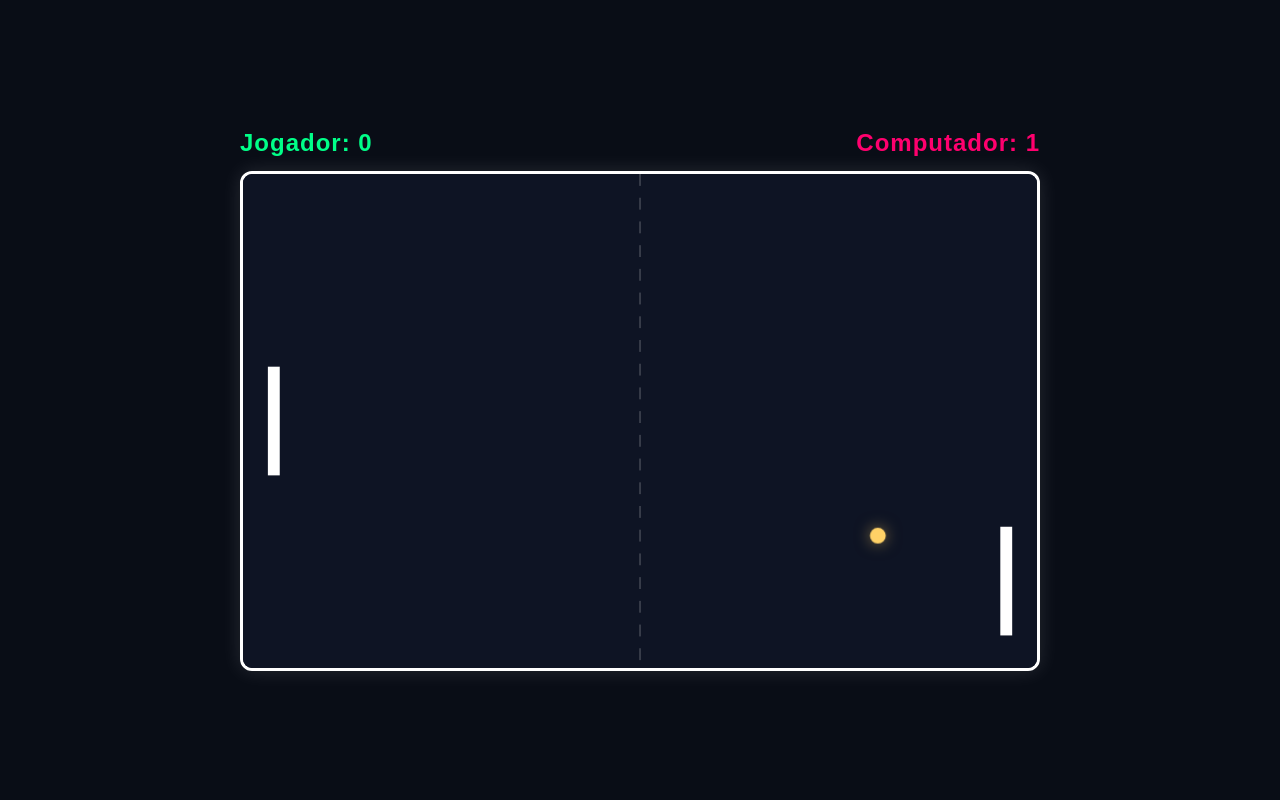
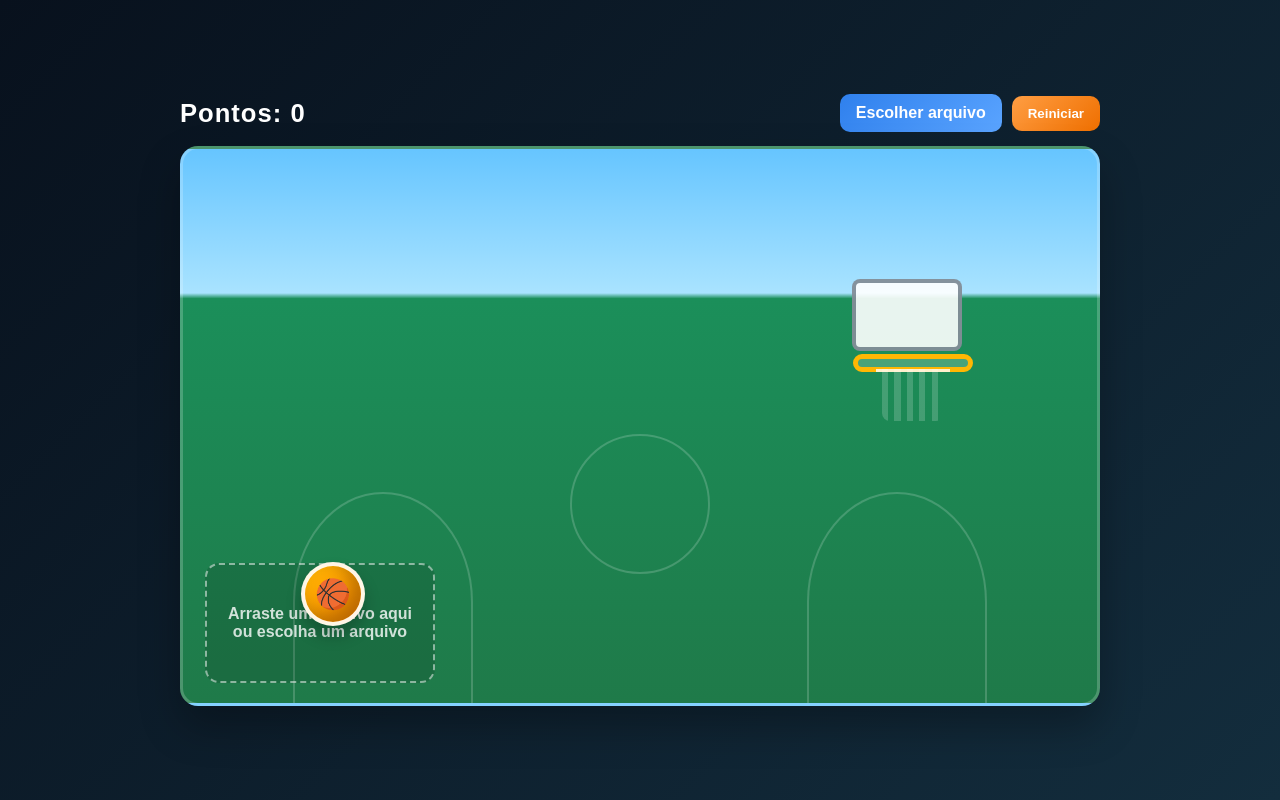
Before and after one commit to guilhermemhx/pong-game, a plain HTML site: page index.html in a window 1280 px wide. Drawn offline with Linux system fonts and the light colour scheme.

Commit message:
Replace Pong with a basketball shot game that accepts uploaded files and lets the user shoot them into the basket

```diff
--- a/index.html
+++ b/index.html
@@ -3,10 +3,23 @@
   <head>
     <meta charset="UTF-8" />
     <meta name="viewport" content="width=device-width, initial-scale=1.0" />
-    <title>Pong</title>
+    <title>Cesta de Basquete</title>
     <style>
+      :root {
+        --bg1: #08111d;
+        --bg2: #132d3d;
+        --court: #1b8f5a;
+        --court-line: rgba(255, 255, 255, 0.18);
+        --orange: #ff9e43;
+        --orange-dark: #ef6f00;
+        --blue: #2f80ed;
+        --red: #ff4d6d;
+        --white: #ffffff;
+      }
+
       * {
         box-sizing: border-box;
+        user-select: none;
       }
 
       body {
@@ -14,317 +27,531 @@
         min-height: 100vh;
         display: grid;
         place-items: center;
-        background: #090d16;
-        color: white;
+        background: linear-gradient(135deg, var(--bg1), var(--bg2));
+        color: var(--white);
         font-family: Arial, Helvetica, sans-serif;
       }
 
-      .game-box {
+      .game-wrap {
+        width: min(920px, 92vw);
         display: flex;
         flex-direction: column;
-        align-items: center;
         gap: 14px;
       }
 
-      .scoreboard {
-        width: 800px;
+      .topbar {
         display: flex;
         justify-content: space-between;
-        font-size: 1.5rem;
+        align-items: center;
+        gap: 12px;
+        flex-wrap: wrap;
+      }
+
+      .score {
+        font-size: clamp(1.3rem, 2vw, 2rem);
         font-weight: bold;
         letter-spacing: 1px;
       }
 
-      #playerScore {
-        transition: all 0.3s ease;
+      .controls {
+        display: flex;
+        gap: 10px;
+        align-items: center;
+        flex-wrap: wrap;
       }
 
-      #computerScore {
-        transition: all 0.3s ease;
+      .upload-btn,
+      .reset-btn {
+        border: none;
+        border-radius: 10px;
+        padding: 10px 16px;
+        font-weight: bold;
+        cursor: pointer;
+        transition: transform 0.15s ease, filter 0.15s ease;
       }
 
-      .score-flash {
-        animation: scoreFlash 0.6s ease-out;
+      .upload-btn {
+        background: linear-gradient(135deg, var(--blue), #5aa4ff);
+        color: white;
       }
 
-      @keyframes scoreFlash {
-        0% {
-          transform: scale(1.5);
-          text-shadow: 0 0 20px currentColor;
-        }
-        100% {
-          transform: scale(1);
-          text-shadow: none;
-        }
+      .reset-btn {
+        background: linear-gradient(135deg, var(--orange), var(--orange-dark));
+        color: white;
       }
 
-      canvas {
-        display: block;
-        width: 800px;
-        height: 500px;
-        background: linear-gradient(180deg, #0e1424, #111827);
-        border: 3px solid #fff;
+      .upload-btn:hover,
+      .reset-btn:hover {
+        transform: translateY(-2px);
+        filter: brightness(1.08);
+      }
+
+      #fileInput {
+        display: none;
+      }
+
+      .arena {
+        position: relative;
+        width: 100%;
+        height: 560px;
+        overflow: hidden;
+        border-radius: 18px;
+        border: 3px solid rgba(255, 255, 255, 0.2);
+        background: linear-gradient(180deg, #66c5ff 0%, #a9e3ff 26%, var(--court) 27%, #1f7a49 100%);
+        box-shadow: 0 20px 40px rgba(0, 0, 0, 0.28);
+      }
+
+      .court-lines {
+        position: absolute;
+        inset: 0;
+      }
+
+      .line {
+        position: absolute;
+        border: 2px solid var(--court-line);
+      }
+
+      .mid-circle {
+        width: 140px;
+        height: 140px;
+        border-radius: 50%;
+        left: 50%;
+        top: 64%;
+        transform: translate(-50%, -50%);
+      }
+
+      .three-line {
+        width: 180px;
+        height: 220px;
+        left: 12%;
+        top: 62%;
+        border-radius: 50% 50% 0 0;
+        border-bottom: 0;
+      }
+
+      .three-line.right {
+        left: auto;
+        right: 12%;
+      }
+
+      .hoop {
+        position: absolute;
+        right: 100px;
+        top: 120px;
+        width: 180px;
+        height: 150px;
+      }
+
+      .backboard {
+        position: absolute;
+        right: 35px;
+        top: 10px;
+        width: 110px;
+        height: 72px;
+        background: rgba(255, 255, 255, 0.9);
+        border: 4px solid rgba(20, 40, 60, 0.5);
+        border-radius: 8px;
+      }
+
+      .rim {
+        position: absolute;
+        right: 24px;
+        top: 85px;
+        width: 120px;
+        height: 18px;
+        border: 5px solid #ffb703;
         border-radius: 12px;
-        box-shadow: 0 0 20px rgba(255, 255, 255, 0.12);
+        background: rgba(255, 255, 255, 0.2);
+      }
+
+      .rim::before {
+        content: "";
+        position: absolute;
+        inset: 10px 18px auto 18px;
+        height: 3px;
+        background: rgba(255, 255, 255, 0.8);
+      }
+
+      .net {
+        position: absolute;
+        right: 53px;
+        top: 100px;
+        width: 62px;
+        height: 52px;
+        background-image: linear-gradient(to right, rgba(255,255,255,0.2) 0 10%, transparent 10% 20%, rgba(255,255,255,0.2) 20% 30%, transparent 30% 40%, rgba(255,255,255,0.2) 40% 50%, transparent 50% 60%, rgba(255,255,255,0.2) 60% 70%, transparent 70% 80%, rgba(255,255,255,0.2) 80% 90%, transparent 90% 100%);
+        border-radius: 0 0 8px 8px;
+        clip-path: polygon(0 0, 100% 0, 100% 100%, 0 100%, 0 0);
+        opacity: 0.9;
+      }
+
+      .drop-area {
+        position: absolute;
+        left: 22px;
+        bottom: 20px;
+        width: 230px;
+        min-height: 120px;
+        padding: 12px;
+        border: 2px dashed rgba(255, 255, 255, 0.5);
+        border-radius: 14px;
+        background: rgba(0, 0, 0, 0.12);
+        display: flex;
+        align-items: center;
+        justify-content: center;
+        text-align: center;
+        color: rgba(255, 255, 255, 0.8);
+        font-weight: bold;
+      }
+
+      .ball {
+        position: absolute;
+        width: 64px;
+        height: 64px;
+        border-radius: 50%;
+        border: 4px solid rgba(255,255,255,0.9);
+        box-shadow: inset -10px -8px 18px rgba(0,0,0,0.25), 0 10px 16px rgba(0,0,0,0.22);
+        background-size: cover;
+        background-position: center;
+        cursor: grab;
+        z-index: 10;
+        transform: translate(-50%, -50%);
+        transition: box-shadow 0.2s ease;
+      }
+
+      .ball.dragging {
+        cursor: grabbing;
+        box-shadow: inset -10px -8px 18px rgba(0,0,0,0.25), 0 18px 24px rgba(0,0,0,0.35);
+      }
+
+      .ball.empty {
+        background: linear-gradient(135deg, #ffb703, #fb8500);
+      }
+
+      .ball.empty::before {
+        content: "🏀";
+        position: absolute;
+        inset: 0;
+        display: grid;
+        place-items: center;
+        font-size: 1.8rem;
+      }
+
+      .message {
+        position: absolute;
+        left: 50%;
+        top: 26px;
+        transform: translateX(-50%);
+        background: rgba(8, 17, 29, 0.7);
+        border: 1px solid rgba(255,255,255,0.2);
+        padding: 8px 16px;
+        border-radius: 999px;
+        font-weight: bold;
+        color: white;
+        opacity: 0;
+        transition: opacity 0.2s ease;
+      }
+
+      .message.show {
+        opacity: 1;
       }
     </style>
   </head>
   <body>
-    <div class="game-box">
-      <div class="scoreboard">
-        <span style="color: #00ff88;">Jogador: <strong id="playerScore">0</strong></span>
-        <span style="color: #ff006e;">Computador: <strong id="computerScore">0</strong></span>
+    <div class="game-wrap">
+      <div class="topbar">
+        <div class="score">Pontos: <span id="score">0</span></div>
+
+        <div class="controls">
+          <label for="fileInput" class="upload-btn">Escolher arquivo</label>
+          <input id="fileInput" type="file" accept="image/*,.pdf,.doc,.docx,.txt" />
+          <button type="button" class="reset-btn" id="resetBtn">Reiniciar</button>
+        </div>
       </div>
 
-      <canvas id="gameCanvas" width="800" height="500"></canvas>
+      <div class="arena" id="arena">
+        <div class="court-lines">
+          <div class="line mid-circle"></div>
+          <div class="line three-line"></div>
+          <div class="line three-line right"></div>
+        </div>
+
+        <div class="hoop" aria-label="Cesta">
+          <div class="backboard"></div>
+          <div class="rim"></div>
+          <div class="net"></div>
+        </div>
+
+        <div class="drop-area" id="dropArea">
+          Arraste um arquivo aqui<br />ou escolha um arquivo
+        </div>
+
+        <div class="message" id="message">+</div>
+        <div class="ball empty" id="ball"></div>
+      </div>
     </div>
 
     <script>
-      const canvas = document.getElementById("gameCanvas");
-      const ctx = canvas.getContext("2d");
+      const arena = document.getElementById("arena");
+      const ball = document.getElementById("ball");
+      const scoreEl = document.getElementById("score");
+      const fileInput = document.getElementById("fileInput");
+      const dropArea = document.getElementById("dropArea");
+      const messageEl = document.getElementById("message");
+      const resetBtn = document.getElementById("resetBtn");
 
-      const playerScoreEl = document.getElementById("playerScore");
-      const computerScoreEl = document.getElementById("computerScore");
-
-      const paddleWidth = 12;
-      const paddleHeight = 110;
-      const paddleOffset = 25;
-
-      const leftPaddle = {
-        x: paddleOffset,
-        y: canvas.height / 2 - paddleHeight / 2,
-        width: paddleWidth,
-        height: paddleHeight,
-        speed: 8
+      const state = {
+        score: 0,
+        isDragging: false,
+        hasFile: false,
+        ballX: 180,
+        ballY: 420,
+        vx: 0,
+        vy: 0,
+        gravity: 0.42,
+        friction: 0.99,
+        launched: false,
+        shotPower: 0,
+        lastPointer: { x: 0, y: 0 },
+        fileText: ""
       };
 
-      const rightPaddle = {
-        x: canvas.width - paddleOffset - paddleWidth,
-        y: canvas.height / 2 - paddleHeight / 2,
-        width: paddleWidth,
-        height: paddleHeight,
-        speed: 5.2
+      function setBallPosition(x, y) {
+        state.ballX = x;
+        state.ballY = y;
+        ball.style.left = x + "px";
+        ball.style.top = y + "px";
+      }
+
+      function resetBallPosition() {
+        setBallPosition(150, 445);
+        state.vx = 0;
+        state.vy = 0;
+        state.launched = false;
+        state.isDragging = false;
+        ball.classList.remove("dragging");
+      }
+
+      function updateBallVisual() {
+        if (!state.hasFile) {
+          ball.style.backgroundImage = "";
+          ball.classList.add("empty");
+          return;
+        }
+
+        ball.classList.remove("empty");
+      }
+
+      function showMessage(text) {
+        messageEl.textContent = text;
+        messageEl.classList.add("show");
+        clearTimeout(showMessage.timeoutId);
+        showMessage.timeoutId = setTimeout(() => {
+          messageEl.classList.remove("show");
+        }, 700);
+      }
+
+      function scorePoint() {
+        state.score += 1;
+        scoreEl.textContent = state.score;
+        showMessage("Cesta!");
+        setTimeout(() => {
+          resetBallPosition();
+        }, 350);
+      }
+
+      function applyFile(file) {
+        if (!file) return;
+
+        const reader = new FileReader();
+        reader.onload = (event) => {
+          const result = event.target.result;
+          state.hasFile = true;
+          state.fileText = file.name;
+          ball.style.backgroundImage = `url(${result})`;
+          ball.title = file.name;
+          updateBallVisual();
+          resetBallPosition();
+        };
+        reader.readAsDataURL(file);
+      }
+
+      function handleFileSelection(event) {
+        const file = event.target.files[0];
+        applyFile(file);
+      }
+
+      function getArenaBounds() {
+        const rect = arena.getBoundingClientRect();
+        return { width: rect.width, height: rect.height };
+      }
+
+      function isInBasket() {
+        const basket = {
+          x: arena.offsetWidth - 200,
+          y: 110,
+          width: 120,
+          height: 110
         };
 
-      const ball = {
-        x: canvas.width / 2,
-        y: canvas.height / 2,
-        radius: 8,
-        speed: 6,
-        vx: 6,
-        vy: 4
-      };
+        const radius = 32;
+        const centerX = state.ballX;
+        const centerY = state.ballY;
 
-      const keys = {
-        ArrowUp: false,
-        ArrowDown: false
-      };
-
-      let playerScore = 0;
-      let computerScore = 0;
-      let scoreFlashPlayer = 0;
-      let scoreFlashComputer = 0;
-
-      function resetBall(direction = 1) {
-        ball.x = canvas.width / 2;
-        ball.y = canvas.height / 2;
-
-        const angle = (Math.random() * (Math.PI / 2)) - (Math.PI / 4);
-        const speed = ball.speed + Math.min(playerScore + computerScore, 8) * 0.35;
-
-        ball.vx = Math.cos(angle) * speed * direction;
-        ball.vy = Math.sin(angle) * speed;
+        return (
+          centerX + radius > basket.x &&
+          centerX - radius < basket.x + basket.width &&
+          centerY + radius > basket.y &&
+          centerY - radius < basket.y + basket.height &&
+          state.vy > 0
+        );
       }
 
-      function updatePlayerPaddle() {
-        if (keys.ArrowUp) leftPaddle.y -= leftPaddle.speed;
-        if (keys.ArrowDown) leftPaddle.y += leftPaddle.speed;
+      function updatePhysics() {
+        const bounds = getArenaBounds();
 
-        leftPaddle.y = Math.max(0, Math.min(canvas.height - leftPaddle.height, leftPaddle.y));
-      }
+        if (!state.launched) return;
 
-      canvas.addEventListener("mousemove", (event) => {
-        const rect = canvas.getBoundingClientRect();
-        const mouseY = event.clientY - rect.top;
+        state.vy += state.gravity;
+        state.ballX += state.vx;
+        state.ballY += state.vy;
 
-        leftPaddle.y = mouseY - leftPaddle.height / 2;
-        leftPaddle.y = Math.max(0, Math.min(canvas.height - leftPaddle.height, leftPaddle.y));
-      });
-
-      document.addEventListener("keydown", (event) => {
-        if (event.key === "ArrowUp" || event.key === "ArrowDown") {
-          keys[event.key] = true;
-          event.preventDefault();
-        }
-      });
-
-      document.addEventListener("keyup", (event) => {
-        if (event.key === "ArrowUp" || event.key === "ArrowDown") {
-          keys[event.key] = false;
-        }
-      });
-
-      function updateComputerPaddle() {
-        const targetY = ball.y - (rightPaddle.y + rightPaddle.height / 2);
-        rightPaddle.y += targetY * 0.08;
-        rightPaddle.y = Math.max(0, Math.min(canvas.height - rightPaddle.height, rightPaddle.y));
-      }
-
-      function handleWallCollision() {
-        if (ball.y - ball.radius <= 0 || ball.y + ball.radius >= canvas.height) {
-          ball.vy *= -1;
-          ball.y = Math.max(ball.radius, Math.min(canvas.height - ball.radius, ball.y));
+        if (state.ballY + 32 >= bounds.height) {
+          state.ballY = bounds.height - 32;
+          state.vy *= -0.45;
+          state.vx *= 0.88;
+          if (Math.abs(state.vy) < 2) {
+            state.vy = 0;
+            state.vx = 0;
+            state.launched = false;
+            showMessage("Errou!");
           }
         }
 
-      function handlePaddleCollision() {
-        if (
-          ball.x - ball.radius <= leftPaddle.x + leftPaddle.width &&
-          ball.y >= leftPaddle.y &&
-          ball.y <= leftPaddle.y + leftPaddle.height &&
-          ball.vx < 0
-        ) {
-          ball.x = leftPaddle.x + leftPaddle.width + ball.radius;
-
-          const relativeIntersectY =
-            (ball.y - (leftPaddle.y + leftPaddle.height / 2)) / (leftPaddle.height / 2);
-
-          const bounceAngle = relativeIntersectY * 1.2;
-          const speed = Math.hypot(ball.vx, ball.vy) * 1.04;
-
-          ball.vx = Math.cos(bounceAngle) * speed;
-          ball.vy = Math.sin(bounceAngle) * speed;
+        if (state.ballX - 32 <= 0) {
+          state.ballX = 32;
+          state.vx *= -0.72;
         }
 
-        if (
-          ball.x + ball.radius >= rightPaddle.x &&
-          ball.y >= rightPaddle.y &&
-          ball.y <= rightPaddle.y + rightPaddle.height &&
-          ball.vx > 0
-        ) {
-          ball.x = rightPaddle.x - ball.radius;
-
-          const relativeIntersectY =
-            (ball.y - (rightPaddle.y + rightPaddle.height / 2)) / (rightPaddle.height / 2);
-
-          const bounceAngle = relativeIntersectY * 1.2;
-          const speed = Math.hypot(ball.vx, ball.vy) * 1.04;
-
-          ball.vx = -Math.cos(bounceAngle) * speed;
-          ball.vy = Math.sin(bounceAngle) * speed;
-        }
+        if (state.ballX + 32 >= bounds.width) {
+          state.ballX = bounds.width - 32;
+          state.vx *= -0.72;
         }
 
-      function checkScoring() {
-        if (ball.x - ball.radius < 0) {
-          computerScore++;
-          computerScoreEl.textContent = computerScore;
-          scoreFlashComputer = 60;
-          computerScoreEl.classList.remove("score-flash");
-          void computerScoreEl.offsetWidth;
-          computerScoreEl.classList.add("score-flash");
-          resetBall(1);
+        if (state.ballY - 32 <= 0) {
+          state.ballY = 32;
+          state.vy *= -0.5;
         }
 
-        if (ball.x + ball.radius > canvas.width) {
-          playerScore++;
-          playerScoreEl.textContent = playerScore;
-          scoreFlashPlayer = 60;
-          playerScoreEl.classList.remove("score-flash");
-          void playerScoreEl.offsetWidth;
-          playerScoreEl.classList.add("score-flash");
-          resetBall(-1);
-        }
+        if (isInBasket()) {
+          scorePoint();
+          state.launched = false;
+          state.vx = 0;
+          state.vy = 0;
         }
 
-      function update() {
-        updatePlayerPaddle();
-        updateComputerPaddle();
-
-        ball.x += ball.vx;
-        ball.y += ball.vy;
-
-        handleWallCollision();
-        handlePaddleCollision();
-        checkScoring();
-
-        scoreFlashPlayer = Math.max(0, scoreFlashPlayer - 1);
-        scoreFlashComputer = Math.max(0, scoreFlashComputer - 1);
+        setBallPosition(state.ballX, state.ballY);
       }
 
-      function draw() {
-        ctx.clearRect(0, 0, canvas.width, canvas.height);
+      function attachDragEvents() {
+        ball.addEventListener("pointerdown", (event) => {
+          if (!state.hasFile || state.launched) return;
 
-        // Fundo com efeito de cor quando há ponto
-        let bgColor = "#0e1424";
-        if (scoreFlashPlayer > 30) {
-          const intensity = (scoreFlashPlayer - 30) / 30;
-          ctx.fillStyle = `rgba(0, 255, 136, ${intensity * 0.15})`;
-          ctx.fillRect(0, 0, canvas.width / 2, canvas.height);
-          bgColor = "#0e1424";
-        }
-        if (scoreFlashComputer > 30) {
-          const intensity = (scoreFlashComputer - 30) / 30;
-          ctx.fillStyle = `rgba(255, 0, 110, ${intensity * 0.15})`;
-          ctx.fillRect(canvas.width / 2, 0, canvas.width / 2, canvas.height);
+          state.isDragging = true;
+          ball.classList.add("dragging");
+          const rect = ball.getBoundingClientRect();
+          state.lastPointer.x = event.clientX;
+          state.lastPointer.y = event.clientY;
+          ball.setPointerCapture(event.pointerId);
+
+          const offsetX = event.clientX - rect.left;
+          const offsetY = event.clientY - rect.top;
+          ball.dataset.offsetX = offsetX;
+          ball.dataset.offsetY = offsetY;
+        });
+
+        ball.addEventListener("pointermove", (event) => {
+          if (!state.isDragging || !state.hasFile) return;
+
+          const rect = arena.getBoundingClientRect();
+          const x = event.clientX - rect.left;
+          const y = event.clientY - rect.top;
+
+          const targetX = Math.max(32, Math.min(rect.width - 32, x));
+          const targetY = Math.max(32, Math.min(rect.height - 32, y));
+          setBallPosition(targetX, targetY);
+
+          state.vx = (event.clientX - state.lastPointer.x) * 0.22;
+          state.vy = (event.clientY - state.lastPointer.y) * 0.22;
+          state.lastPointer.x = event.clientX;
+          state.lastPointer.y = event.clientY;
+        });
+
+        ball.addEventListener("pointerup", (event) => {
+          if (!state.isDragging) return;
+
+          state.isDragging = false;
+          ball.classList.remove("dragging");
+
+          const dx = (event.clientX - state.lastPointer.x) * 0.45;
+          const dy = (event.clientY - state.lastPointer.y) * 0.45;
+
+          state.vx = dx * 0.9;
+          state.vy = dy * 0.9;
+
+          if (Math.abs(state.vx) > 0.5 || Math.abs(state.vy) > 0.5) {
+            state.launched = true;
           }
 
-        ctx.fillStyle = bgColor;
-        ctx.fillRect(0, 0, canvas.width, canvas.height);
+          state.lastPointer.x = 0;
+          state.lastPointer.y = 0;
+        });
 
-        // Linha central
-        ctx.strokeStyle = "rgba(255,255,255,0.35)";
-        ctx.setLineDash([12, 12]);
-        ctx.beginPath();
-        ctx.moveTo(canvas.width / 2, 0);
-        ctx.lineTo(canvas.width / 2, canvas.height);
-        ctx.stroke();
-        ctx.setLineDash([]);
-
-        // Raquete esquerda (cor dinâmica)
-        if (scoreFlashPlayer > 0) {
-          const intensity = scoreFlashPlayer / 60;
-          ctx.fillStyle = `rgb(0, ${255 * intensity}, ${136 * intensity})`;
-          ctx.shadowColor = `rgba(0, 255, 136, ${intensity * 0.8})`;
-          ctx.shadowBlur = 20;
-        } else {
-          ctx.fillStyle = "#ffffff";
-          ctx.shadowColor = "transparent";
+        ball.addEventListener("pointerleave", () => {
+          if (state.isDragging) {
+            state.isDragging = false;
+            ball.classList.remove("dragging");
           }
-        ctx.fillRect(leftPaddle.x, leftPaddle.y, leftPaddle.width, leftPaddle.height);
-        ctx.shadowBlur = 0;
-
-        // Raquete direita (cor dinâmica)
-        if (scoreFlashComputer > 0) {
-          const intensity = scoreFlashComputer / 60;
-          ctx.fillStyle = `rgb(${255 * intensity}, 0, ${110 * intensity})`;
-          ctx.shadowColor = `rgba(255, 0, 110, ${intensity * 0.8})`;
-          ctx.shadowBlur = 20;
-        } else {
-          ctx.fillStyle = "#ffffff";
-          ctx.shadowColor = "transparent";
-        }
-        ctx.fillRect(rightPaddle.x, rightPaddle.y, rightPaddle.width, rightPaddle.height);
-        ctx.shadowBlur = 0;
-
-        // Bola
-        ctx.beginPath();
-        ctx.arc(ball.x, ball.y, ball.radius, 0, Math.PI * 2);
-        ctx.fillStyle = "#ffd166";
-        ctx.shadowColor = "rgba(255, 209, 102, 0.5)";
-        ctx.shadowBlur = 15;
-        ctx.fill();
-        ctx.shadowBlur = 0;
+        });
       }
 
-      function gameLoop() {
-        update();
-        draw();
-        requestAnimationFrame(gameLoop);
+      function handleDrop(event) {
+        event.preventDefault();
+        const file = event.dataTransfer.files[0];
+        applyFile(file);
       }
 
-      resetBall(1);
-      requestAnimationFrame(gameLoop);
+      ["dragenter", "dragover"].forEach((type) => {
+        dropArea.addEventListener(type, (event) => {
+          event.preventDefault();
+          dropArea.style.borderColor = "rgba(255,255,255,0.9)";
+          dropArea.style.background = "rgba(255,255,255,0.08)";
+        });
+      });
+
+      ["dragleave", "drop"].forEach((type) => {
+        dropArea.addEventListener(type, (event) => {
+          event.preventDefault();
+          dropArea.style.borderColor = "rgba(255,255,255,0.5)";
+          dropArea.style.background = "rgba(0,0,0,0.12)";
+        });
+      });
+
+      dropArea.addEventListener("drop", handleDrop);
+      fileInput.addEventListener("change", handleFileSelection);
+      resetBtn.addEventListener("click", () => {
+        state.score = 0;
+        scoreEl.textContent = 0;
+        resetBallPosition();
+      });
+
+      function loop() {
+        updatePhysics();
+        requestAnimationFrame(loop);
+      }
+
+      resetBallPosition();
+      updateBallVisual();
+      attachDragEvents();
+      requestAnimationFrame(loop);
     </script>
   </body>
 </html>
```
Lines whose indentation alone changed are shown as unchanged.
